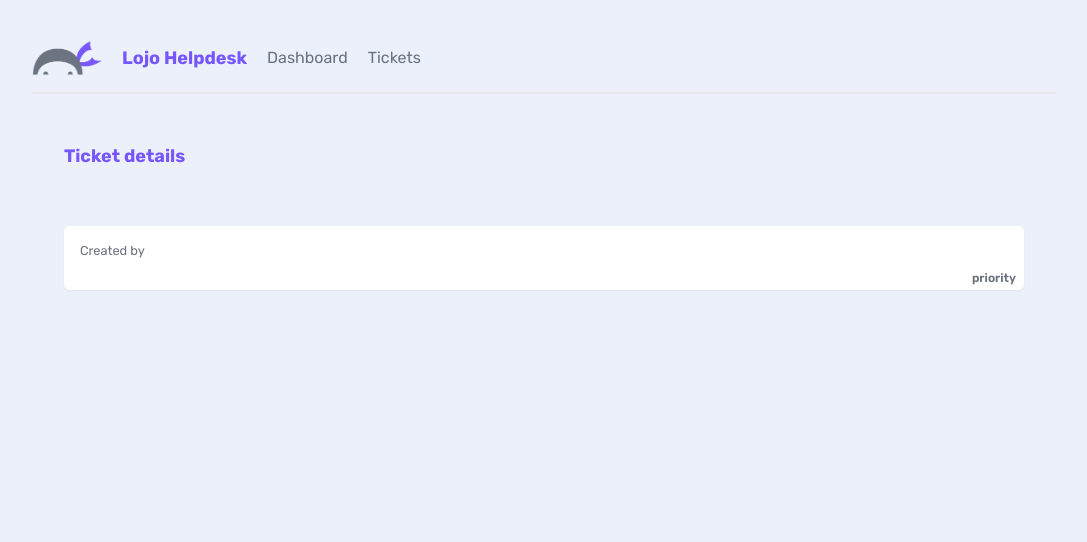
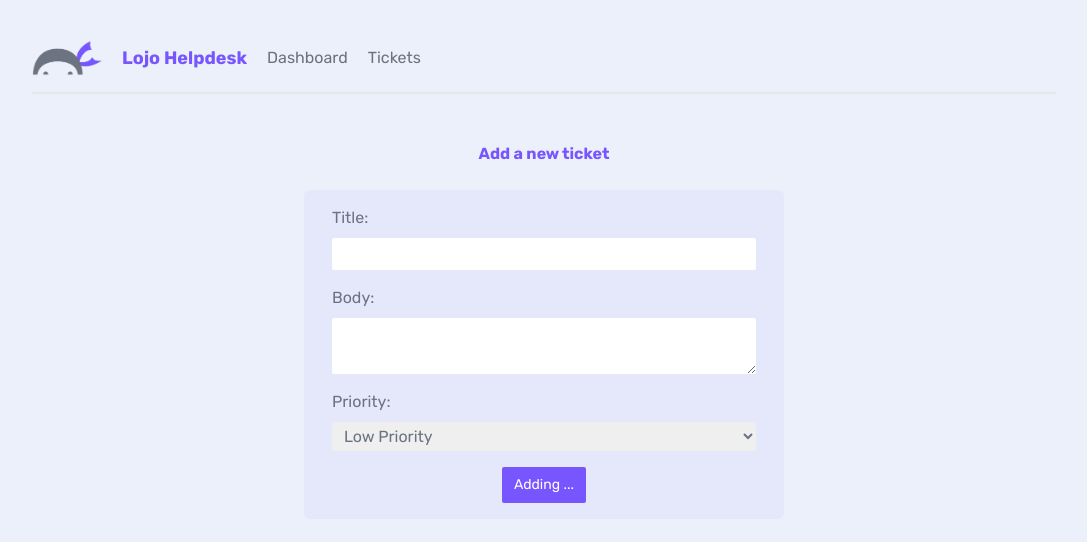
Before and after one commit to giftibe/Lojo-Help-desk, a Next.js app: page /tickets/create in a window 1280 px wide. Shown: the top 542 px of the page, without its empty margins (96-1183 px from the left). Built offline with nearby package versions, Linux system fonts and the light colour scheme; no server answers.

Commit message:
feat: added more ticket features

```diff
--- a/_data/db.json
+++ b/_data/db.json
@@ -20,6 +20,13 @@
       "body": "Embark on a journey to address our website's footer links. Our esteemed guardian of online presence seeks to quell link issues. A melodious tune guides us in this endeavor. Although there are currently no visible issues, we acknowledge the potential for challenges in the dynamic digital environment. Elevate our web connectivity. Wield the metaphorical solution to ensure a seamless and secure link structure. Let your expertise in web development be a testament to our commitment. Your meticulous attention to detail is paramount. High is the priority, and we eagerly anticipate your expert touch in resolving these matters.",
       "priority": "high",
       "user_email": "peach@netninja.dev"
+    },
+    {
+      "title": "nextjs",
+      "body": "learn nextjs properly",
+      "priority": "medium",
+      "user_email": "gift_coder.dev",
+      "id": "NF7LN-J"
     }
   ]
 }
--- /dev/null
+++ b/app/loading.jsx
@@ -0,0 +1,9 @@
+
+export default function Loading() {
+    return (
+        <main className="text-center">
+            <h2 className="text-primary">Loading</h2>
+            <p>Hopefully not for too long :)</p>
+        </main>
+    )
+}
--- /dev/null
+++ b/app/not-found.jsx
@@ -0,0 +1,11 @@
+import Link from "next/link"
+
+export default function NotFound() {
+    return (
+        <main className="text-center">
+            <h2 className="text-3xl">There was an error</h2>
+            <p>We could not find the page you were looking for</p>
+            <p>Go back to the <Link href='/'>Dashboard</Link></p>
+        </main>
+    )
+}
--- a/app/tickets/[id]/page.jsx
+++ b/app/tickets/[id]/page.jsx
@@ -1,13 +1,33 @@
+import { notFound } from "next/navigation";
 
+export const dynamicParams = false
+
+// implementing static rendering for deployment
+export async function generateStaticParams() {
+    const res = await fetch('http://localhost:5000/tickets')
+    const tickets = await res.json();
+
+    return tickets.map((ticket) => (
+        { id: ticket.id }
+    ))
+
+}
 
 async function getTicket(id) {
     const res = await fetch('http://localhost:5000/tickets/' + id, {
         next: {
-            revalidate: 10
+            revalidate: 20
         }
     })
+
+    if (!res.ok) {
+        notFound()
+    }
+
     return res.json();
 }
+
+
 
 
 export default async function TicketDetails({ params }) {
--- /dev/null
+++ b/app/tickets/create/CreateForm.jsx
@@ -0,0 +1,76 @@
+"use client"
+
+import { useState } from "react"
+import { useRouter } from "next/router"
+
+
+export default function createForm() {
+
+    const [title, setTitle] = useState('')
+    const [body, setBody] = useState('')
+    const [priority, setPriority] = useState('Low')
+    const [isLoading, setIsLoading] = useState(false)
+
+    const handleSubmit = async (e) => {
+        e.preventDefault();
+        setIsLoading(true)
+
+        const ticket = {
+            title, body, priority, user_email: 'gift_coder.dev'
+        }
+
+
+        const res = await fetch('http://localhost:5000/tickets', {
+            method: 'POST',
+            headers: { 'content-Type': 'application/json' },
+            body: JSON.stringify(ticket)
+        })
+    }
+
+
+    return (
+        <form onSubmit={handleSubmit} className="w-1/2">
+            <label>
+                <span>Title:</span>
+                <input
+                    type="text"
+                    required
+                    value={title}
+                    onChange={(e) => setTitle(e.target.value)}
+                />
+            </label>
+
+            <label>
+                <span>Body:</span>
+                <textarea
+                    type="text"
+                    required
+                    value={body}
+                    onChange={(e) => setBody(e.target.value)}
+                />
+            </label>
+
+            <label>
+                <span>Priority:</span>
+                <select
+                    value={priority}
+                    onChange={(e) => setPriority(e.target.value)}
+                >
+                    <option value='low'>Low Priority</option>
+                    <option value='medium'>Medium Priority</option>
+                    <option value='high' >High Priority</option>
+
+                </select>
+            </label>
+
+            <button
+                className="btn-primary"
+                disabled={isLoading}
+            >
+                {!isLoading && <span>Adding ...</span>}
+
+                {isLoading && <span> Add ticket</span>}
+            </button>
+        </form >
+    )
+}
--- /dev/null
+++ b/app/tickets/create/page.jsx
@@ -0,0 +1,10 @@
+import CreateForm from "./CreateForm"
+
+export default function Form() {
+    return (
+        <main>
+            <h2 className="text-primary text-center">Add a new ticket</h2>
+            <CreateForm />
+        </main>
+    )
+}
--- /dev/null
+++ b/app/tickets/not-found.jsx
@@ -0,0 +1,11 @@
+import Link from "next/link"
+
+export default function NotFound() {
+    return (
+        <main className="text-center">
+            <h2 className="text-3xl">We Hit a Brick Wall</h2>
+            <p>We could not find the ticket you were looking for</p>
+            <p>Go back to all <Link href='/tickets'>tickets</Link>.</p>
+        </main>
+    )
+}
--- a/app/tickets/page.jsx
+++ b/app/tickets/page.jsx
@@ -1,4 +1,6 @@
+import { Suspense } from "react"
 import TicketList from "./TicketList"
+import Loading from "../loading"
 
 export default function Tickets() {
     return (
@@ -9,8 +11,10 @@ export default function Tickets() {
                     <p><small>Currently open tickets</small></p>
                 </div>
             </nav>
+            <Suspense fallback={<Loading />}>
+                <TicketList />
+            </Suspense>
 
-            <TicketList />
         </main>
 
     )
--- a/package.json
+++ b/package.json
@@ -6,7 +6,8 @@
     "dev": "next dev",
     "build": "next build",
     "start": "next start",
-    "lint": "next lint"
+    "lint": "next lint",
+    "server": "json-server --watch --port 5000 ./_data/db.json"
   },
   "dependencies": {
     "autoprefixer": "10.4.16",
```
Lines whose indentation alone changed are shown as unchanged.
